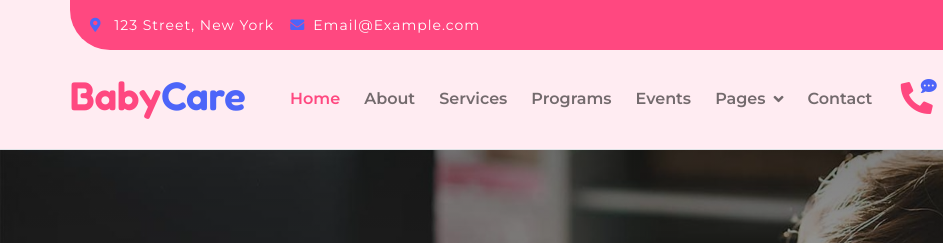
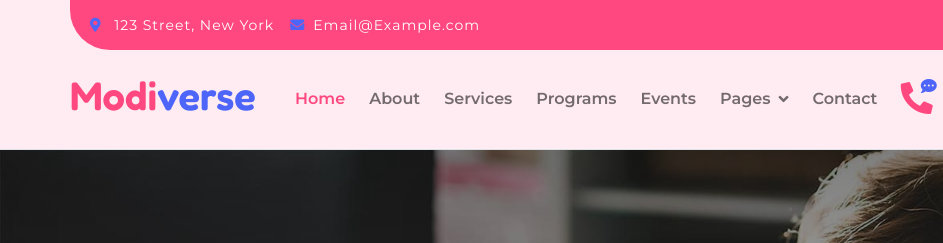
Before and after one commit to Modiiverse/babycare, a plain HTML site: page index.html in a window 1280 px wide. Shown: the top 243 px of the page, 0-943 px from the left. Drawn offline with nearby package versions, Linux system fonts and the light colour scheme.

Commit message:
Update index.html

```diff
--- a/index.html
+++ b/index.html
@@ -59,7 +59,7 @@
             </div>
             <div class="container px-0">
                 <nav class="navbar navbar-light navbar-expand-xl py-3">
-                    <a href="index.html" class="navbar-brand"><h1 class="text-primary display-6">Baby<span class="text-secondary">Care</span></h1></a>
+                    <a href="index.html" class="navbar-brand"><h1 class="text-primary display-6">Modi<span class="text-secondary">verse</span></h1></a>
                     <button class="navbar-toggler py-2 px-3" type="button" data-bs-toggle="collapse" data-bs-target="#navbarCollapse">
                         <span class="fa fa-bars text-primary"></span>
                     </button>
```
